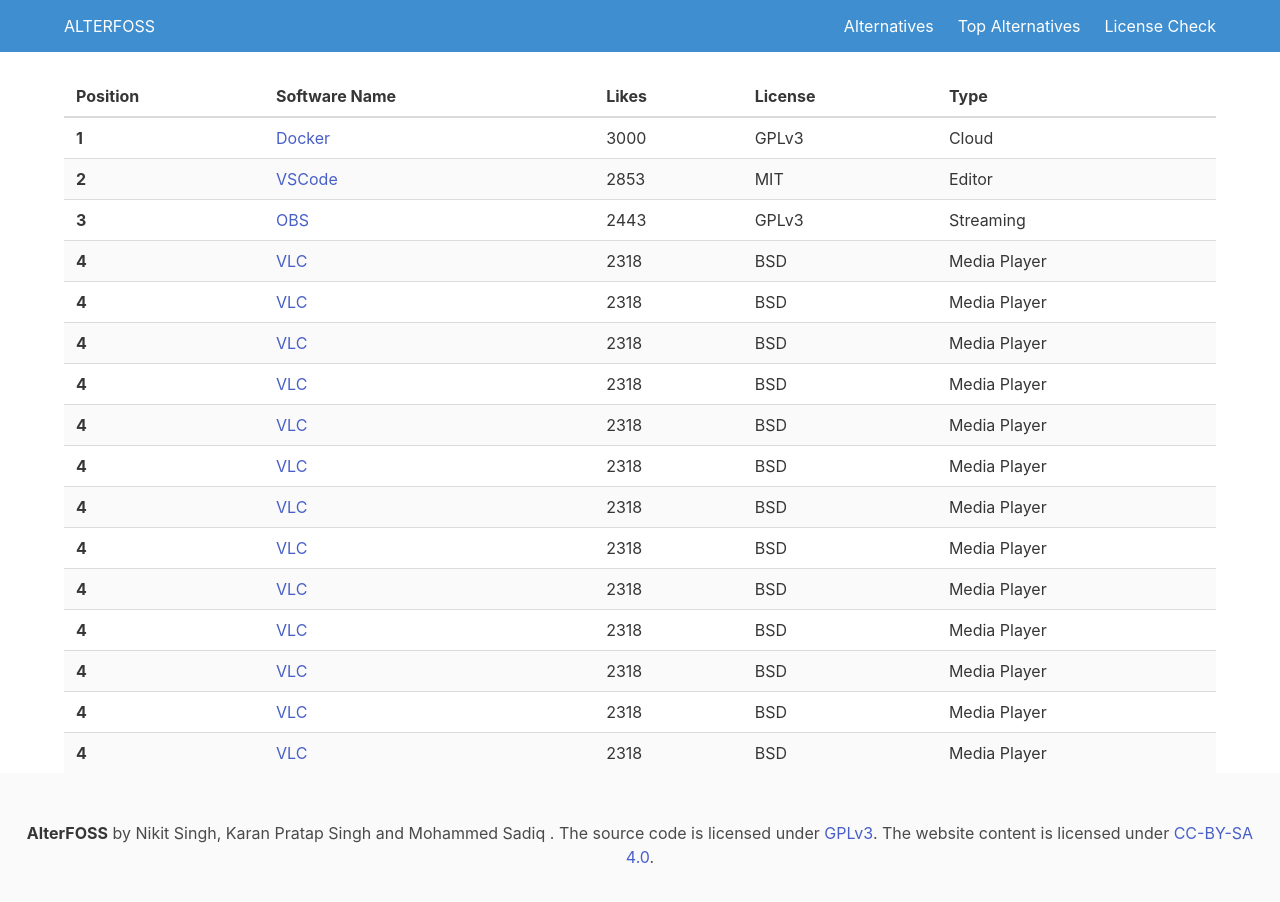
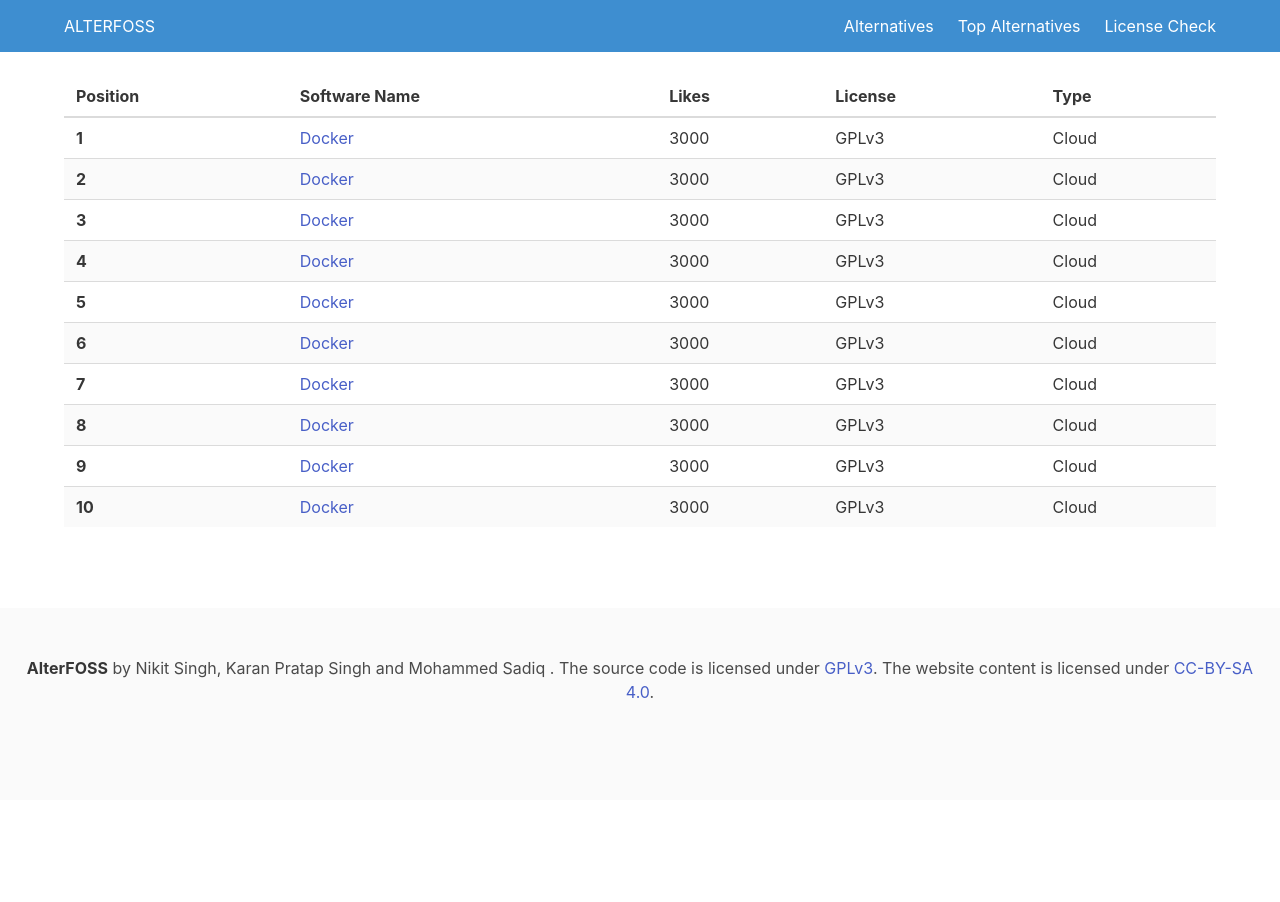
Before and after one commit to project-mini/web-front-end, a React (Create React App) app: page /top in a window 1280 px wide. Shown: the top 902 px of the page. After the commit the page ends 800 px from the top, so only its background shows below. Built offline with nearby package versions, Linux system fonts and the light colour scheme.

Commit message:
Changed all components to functional components and rendering lists

```diff
--- a/src/components/routes/Alternative.js
+++ b/src/components/routes/Alternative.js
@@ -1,10 +1,11 @@
-import React, { Component } from 'react'
+import React from 'react'
 import CustomCard from '../layouts/CustomCard'
 
 import 'bulma/css/bulma.css'
 
-export default class Alternative extends Component {
-	render() {
+const Alternative = () => {
+	const x = [1, 2, 3, 4, 5, 6]
+
 	return (
 		<div>
 			<br />
@@ -28,19 +29,19 @@
 					</div>
 				</div>
 				<br />
-					<div className="columns">
+				<div className="columns is-multiline">
+					{x.map(value => {
+						return (
 							<div className="column is-one-third">
-							<CustomCard />
+								<CustomCard key={value} />
 							</div>
-						<div className="column is-one-third">
-							<CustomCard />
-						</div>
-						<div className="column is-one-third">
-							<CustomCard />
+						)
+					})}
 				</div>
 			</div>
-				</div>
+			<br />
 		</div>
 	)
 }
-}
+
+export default Alternative
--- a/src/components/routes/Top.js
+++ b/src/components/routes/Top.js
@@ -1,9 +1,10 @@
-import React, { Component } from 'react'
+import React from 'react'
 
 import 'bulma/css/bulma.css'
 
-export default class Top extends Component {
-	render() {
+const Top = () => {
+	const x = [1, 2, 3, 4, 5, 6, 7, 8, 9, 10]
+
 	return (
 		<div className="container">
 			<br />
@@ -18,8 +19,10 @@
 					</tr>
 				</thead>
 				<tbody>
-						<tr>
-							<th>1</th>
+					{x.map((val, index) => {
+						return (
+							<tr key={index}>
+								<th>{val}</th>
 								<td>
 									<a href="https://fsf.org" title="FSF">
 										Docker
@@ -29,174 +32,12 @@
 								<td>GPLv3</td>
 								<td>Cloud</td>
 							</tr>
-						<tr>
-							<th>2</th>
-							<td>
-								<a href="https://fsf.org" title="FSF">
-									VSCode
-								</a>
-							</td>
-							<td>2853</td>
-							<td>MIT</td>
-							<td>Editor</td>
-						</tr>
-						<tr>
-							<th>3</th>
-							<td>
-								<a href="https://fsf.org" title="FSF">
-									OBS
-								</a>
-							</td>
-							<td>2443</td>
-							<td>GPLv3</td>
-							<td>Streaming</td>
-						</tr>
-						<tr>
-							<th>4</th>
-							<td>
-								<a href="https://fsf.org" title="FSF">
-									VLC
-								</a>
-							</td>
-							<td>2318</td>
-							<td>BSD</td>
-							<td>Media Player</td>
-						</tr>
-						<tr>
-							<th>4</th>
-							<td>
-								<a href="https://fsf.org" title="FSF">
-									VLC
-								</a>
-							</td>
-							<td>2318</td>
-							<td>BSD</td>
-							<td>Media Player</td>
-						</tr>
-						<tr>
-							<th>4</th>
-							<td>
-								<a href="https://fsf.org" title="FSF">
-									VLC
-								</a>
-							</td>
-							<td>2318</td>
-							<td>BSD</td>
-							<td>Media Player</td>
-						</tr>
-						<tr>
-							<th>4</th>
-							<td>
-								<a href="https://fsf.org" title="FSF">
-									VLC
-								</a>
-							</td>
-							<td>2318</td>
-							<td>BSD</td>
-							<td>Media Player</td>
-						</tr>
-						<tr>
-							<th>4</th>
-							<td>
-								<a href="https://fsf.org" title="FSF">
-									VLC
-								</a>
-							</td>
-							<td>2318</td>
-							<td>BSD</td>
-							<td>Media Player</td>
-						</tr>
-						<tr>
-							<th>4</th>
-							<td>
-								<a href="https://fsf.org" title="FSF">
-									VLC
-								</a>
-							</td>
-							<td>2318</td>
-							<td>BSD</td>
-							<td>Media Player</td>
-						</tr>
-						<tr>
-							<th>4</th>
-							<td>
-								<a href="https://fsf.org" title="FSF">
-									VLC
-								</a>
-							</td>
-							<td>2318</td>
-							<td>BSD</td>
-							<td>Media Player</td>
-						</tr>
-						<tr>
-							<th>4</th>
-							<td>
-								<a href="https://fsf.org" title="FSF">
-									VLC
-								</a>
-							</td>
-							<td>2318</td>
-							<td>BSD</td>
-							<td>Media Player</td>
-						</tr>
-						<tr>
-							<th>4</th>
-							<td>
-								<a href="https://fsf.org" title="FSF">
-									VLC
-								</a>
-							</td>
-							<td>2318</td>
-							<td>BSD</td>
-							<td>Media Player</td>
-						</tr>
-						<tr>
-							<th>4</th>
-							<td>
-								<a href="https://fsf.org" title="FSF">
-									VLC
-								</a>
-							</td>
-							<td>2318</td>
-							<td>BSD</td>
-							<td>Media Player</td>
-						</tr>
-						<tr>
-							<th>4</th>
-							<td>
-								<a href="https://fsf.org" title="FSF">
-									VLC
-								</a>
-							</td>
-							<td>2318</td>
-							<td>BSD</td>
-							<td>Media Player</td>
-						</tr>
-						<tr>
-							<th>4</th>
-							<td>
-								<a href="https://fsf.org" title="FSF">
-									VLC
-								</a>
-							</td>
-							<td>2318</td>
-							<td>BSD</td>
-							<td>Media Player</td>
-						</tr>
-						<tr>
-							<th>4</th>
-							<td>
-								<a href="https://fsf.org" title="FSF">
-									VLC
-								</a>
-							</td>
-							<td>2318</td>
-							<td>BSD</td>
-							<td>Media Player</td>
-						</tr>
+						)
+					})}
 				</tbody>
 			</table>
 		</div>
 	)
 }
-}
+
+export default Top
```
Also changed, not shown: src/components/layouts/CustomCard.js (+4 -4 lines), src/components/layouts/Footer.js (+4 -4 lines), src/components/layouts/Header.js (+4 -4 lines), src/components/routes/Home.js (+4 -4 lines), src/components/routes/LicenseCheck.js (+5 -9 lines). Lines whose indentation alone changed are shown as unchanged.
